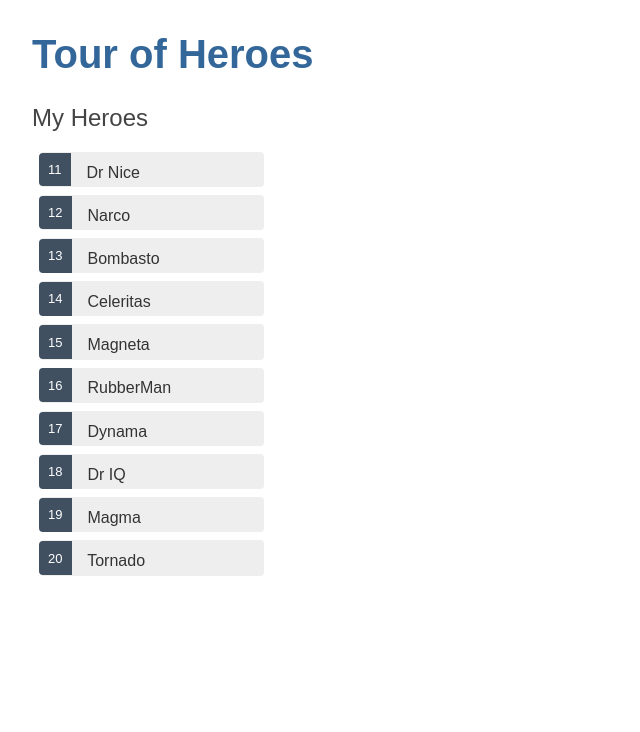
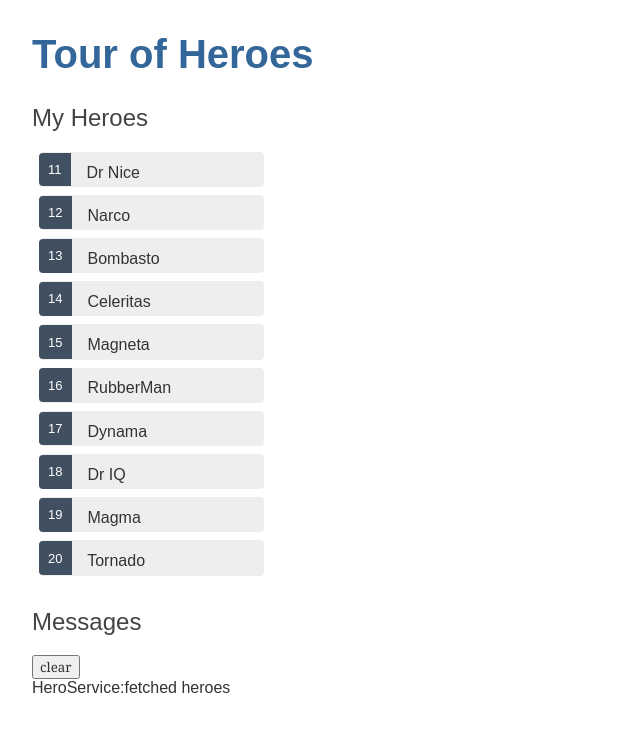
Before and after one commit to ramandy007/Angular-Tutorial, an Angular app: page / in a window 1280 px wide. Shown: the top 732 px of the page, without its empty margins (0-640 px from the left). Built offline with nearby package versions, Linux system fonts and the light colour scheme.

Commit message:
messaging services and injection

```diff
--- a/src/app/app.component.html
+++ b/src/app/app.component.html
@@ -1,2 +1,3 @@
 <h1>{{title}}</h1>
 <app-heroes></app-heroes>
+<app-messages></app-messages>
--- a/src/app/app.module.ts
+++ b/src/app/app.module.ts
@@ -6,12 +6,14 @@
 import { HeroesComponent } from './heroes/heroes.component';
 import { FormsModule } from '@angular/forms';
 import { HeroDetailComponent } from './hero-detail/hero-detail.component';
+import { MessagesComponent } from './messages/messages.component';
 
 @NgModule({
   declarations: [
     AppComponent,
     HeroesComponent,
-    HeroDetailComponent
+    HeroDetailComponent,
+    MessagesComponent
   ],
   imports: [
     BrowserModule,
--- a/src/app/hero.service.ts
+++ b/src/app/hero.service.ts
@@ -2,12 +2,14 @@
 import { Hero } from './hero'
 import { HEROES } from './mock-heroes'
 import { Observable, of } from 'rxjs'
+import { MessageService } from "./message.service"
 @Injectable({
   providedIn: 'root'
 })
 export class HeroService {
   getHeroes(): Observable<Hero[]> {
+    this.messageService.add("HeroService:fetched heroes")
     return of(HEROES)
   }
-  constructor() { }
+  constructor(private messageService: MessageService) { }
 }
--- a/src/app/heroes/heroes.component.ts
+++ b/src/app/heroes/heroes.component.ts
@@ -3,6 +3,7 @@
 import { Hero } from '../hero'
 import { HEROES } from '../mock-heroes'
 import { HeroService } from "../hero.service"
+import { MessageService } from "../message.service"
 @Component({
   selector: 'app-heroes',
   templateUrl: './heroes.component.html',
@@ -12,7 +13,7 @@
   // hero: Hero = { id: 1, name: 'WindStorm' }
   selectedHero!: Hero;
   heroes !: Hero[]
-  constructor(private heroService: HeroService) {
+  constructor(private heroService: HeroService, private messageService: MessageService) {
     // this.selectedHero = { id: 0, name: "" }
   }
 
@@ -25,5 +26,6 @@
 
   onSelect(hero: Hero): void {
     this.selectedHero = hero;
+    this.messageService.add(`HeroesComponent: Selected hero id =${hero.id}`)
   }
 }
--- /dev/null
+++ b/src/app/message.service.ts
@@ -0,0 +1,15 @@
+import { Injectable } from '@angular/core';
+
+@Injectable({
+  providedIn: 'root'
+})
+export class MessageService {
+  messages: string[] = [];
+  add(message: string) {
+    this.messages.push(message)
+  }
+  clear() {
+    this.messages = []
+  }
+  constructor() { }
+}
--- /dev/null
+++ b/src/app/messages/messages.component.html
@@ -0,0 +1,7 @@
+<div *ngIf="messageService.messages.length">
+
+    <h2>Messages</h2>
+    <button class="clear" (click)="messageService.clear()">clear</button>
+    <div *ngFor='let message of messageService.messages'> {{message}} </div>
+
+</div>
--- /dev/null
+++ b/src/app/messages/messages.component.ts
@@ -0,0 +1,15 @@
+import { Component, OnInit } from '@angular/core';
+import { MessageService } from "../message.service"
+@Component({
+  selector: 'app-messages',
+  templateUrl: './messages.component.html',
+  styleUrls: ['./messages.component.css']
+})
+export class MessagesComponent implements OnInit {
+
+  constructor(public messageService: MessageService) { }
+
+  ngOnInit(): void {
+  }
+
+}
```
Also changed, not shown: src/app/messages/messages.component.css (added), 2 other files (tests, documents, lock files or other folders).
